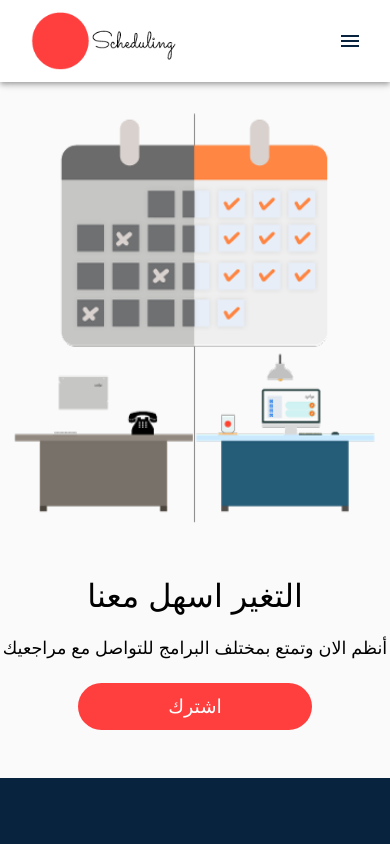
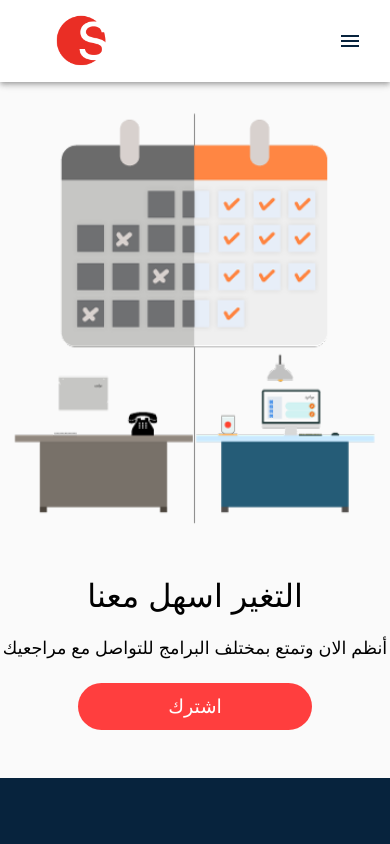
Before and after one commit to ahmedalfgit/scheduling, a React (Create React App) app: page / in a window 390 px wide. Shown: the top 844 px of the page. Built offline with nearby package versions, Linux system fonts and the light colour scheme.

Commit message:
new logo

```diff
--- a/src/App.scss
+++ b/src/App.scss
@@ -322,9 +322,9 @@ body {
         margin-right: auto;
 
         .red-scheduling-icon {
-          width: 50%;
+          width: 20%;
           position: relative;
-          right: 20%;
+          right: 28%;
         }
       }
       .toggleMenu {
@@ -1016,6 +1016,9 @@ body {
       .redIcon {
         margin-left: 5rem;
         margin-right: auto !important;
+        .red-scheduling-icon {
+          max-height: 72px;
+        }
       }
 
       .MuiButton-text {
--- a/src/components/navBar.js
+++ b/src/components/navBar.js
@@ -46,8 +46,7 @@ const NavBar = (props) => {
     return (
       <div>
         <Helmet>
-        <script src="https://apps.elfsight.com/p/platform.js" defer>
-            </script>
+        <script src="https://apps.elfsight.com/p/platform.js" defer></script>
       </Helmet>
       <div className="main-nav">
         <AppBar position="static" className="navBar-bg">
```
Also changed, not shown: src/assests/logo.png.
